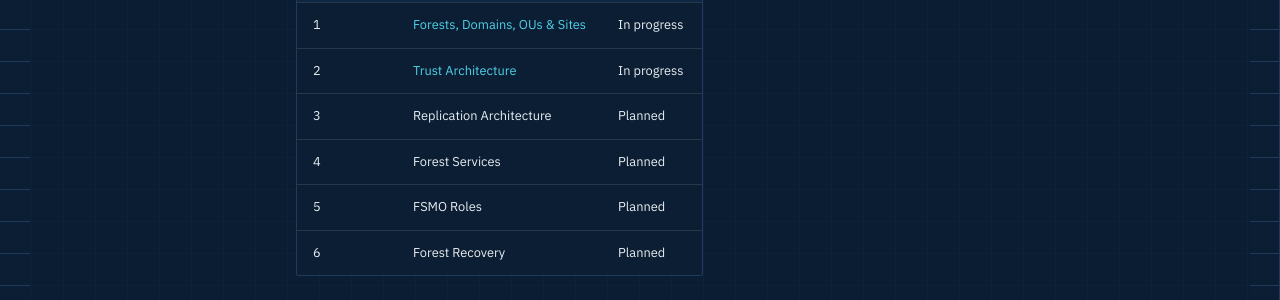
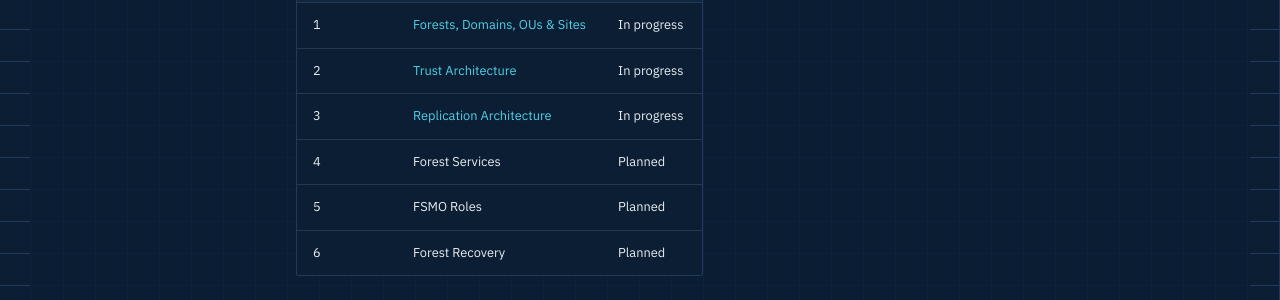
Before and after one commit to kenny-li-nyc/enterprise-knowledge-base, an MkDocs documentation site: the page built from docs/identity/layer1-directory-trust/index.md, in a window 1280 px wide. Shown: the part 354-654 px from the top of the page. Built offline with MkDocs 1.6.1 and Material for MkDocs 9.7.7, drawn with Linux system fonts in a browser that asks for light colours; comment, search, counter and statistics services are not loaded.

Commit message:
docs: update replication architecture status and link
Co-authored-by: aider (gemini/gemini-3.1-flash-lite) <aider@aider.chat>

```diff
--- a/docs/identity/layer1-directory-trust/index.md
+++ b/docs/identity/layer1-directory-trust/index.md
@@ -6,7 +6,7 @@
 |---|-------|--------|
 | 1 | [Forests, Domains, OUs & Sites](forests-domains-ous-sites.md) | In progress |
 | 2 | [Trust Architecture](trust-architecture.md) | In progress |
-| 3 | Replication Architecture | Planned |
+| 3 | [Replication Architecture](replication-architecture.md) | In progress |
 | 4 | Forest Services | Planned |
 | 5 | FSMO Roles | Planned |
 | 6 | Forest Recovery | Planned |
```
Also changed, not shown: docs/identity/index.md (+1 -0 lines).
